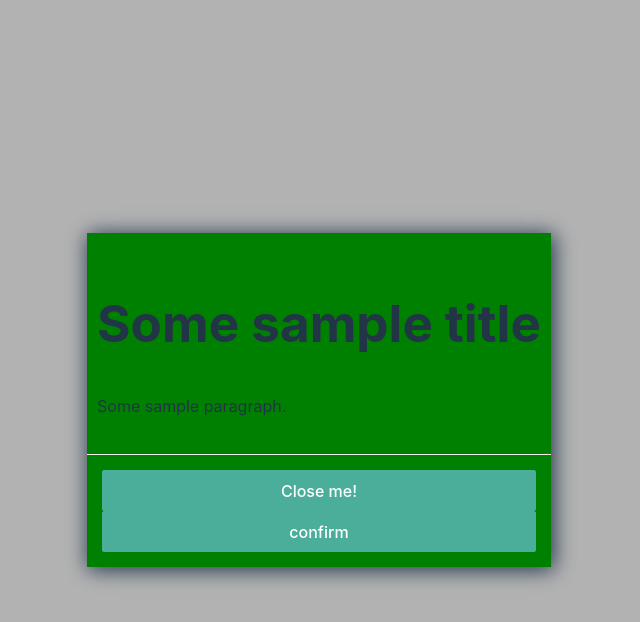
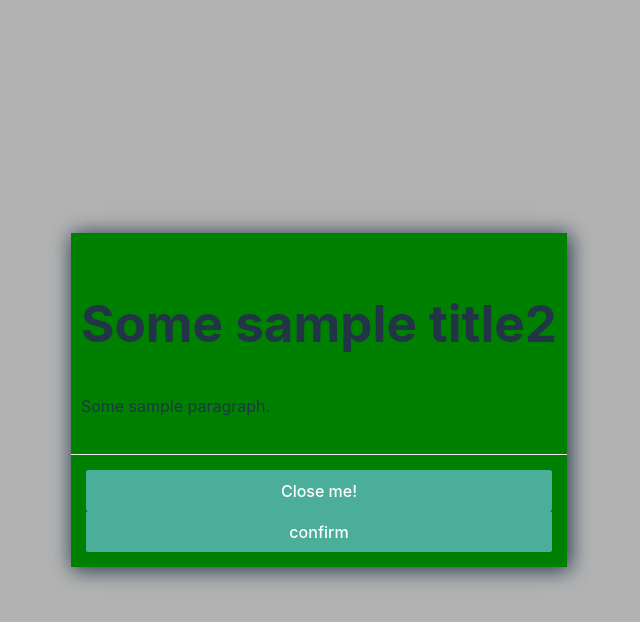
Before and after one commit to determaer/vue-use-modal, a Vue app: page / in a window 1280 px wide. Both pictures are taken after a click on the button "Open Modal!". Shown: the top 622 px of the page, without its empty margins (321-961 px from the left). Built offline with nearby package versions, Linux system fonts and the light colour scheme.

Commit message:
third: JSX additional content to modal

```diff
--- a/package.json
+++ b/package.json
@@ -9,6 +9,7 @@
     "preview": "vite preview"
   },
   "dependencies": {
+    "@vitejs/plugin-vue-jsx": "^4.0.1",
     "vue": "^3.5.12"
   },
   "devDependencies": {
--- a/src/App.vue
+++ b/src/App.vue
@@ -1,13 +1,20 @@
-<script setup>
+<script setup lang="jsx">
 import {useModal} from './components/Modal/useModals2'
 import Modal from './components/Modal/Modal.vue'
 import htmlFileContent from './components/Modal/html-file'
 const {showModal} = useModal()
 
+const content = (
+    <div onClick={() => console.log('Событие нажатия в JSX стиле')}>
+        <h1>Some sample title2</h1>
+        <p>Some sample paragraph.</p>
+    </div>
+)
+
 const openModal = () => {
     showModal(Modal, {
         isOpen: true,
-        htmlContent: htmlFileContent,
+        htmlContent: content,
     })
 }
 </script>
--- a/src/components/Modal/Modal.vue
+++ b/src/components/Modal/Modal.vue
@@ -14,9 +14,8 @@ console.log(props)
                 aria-labelledby="modalTitle"
                 aria-describedby="modalDescription">
                 <section class="modal-body" id="modalDescription">
-                    <div v-html="htmlContent"></div>
+                    <htmlContent />
                 </section>
-
                 <footer class="modal-footer">
                     <slot name="footer">
                         <button
--- a/vite.config.js
+++ b/vite.config.js
@@ -1,7 +1,8 @@
-import { defineConfig } from 'vite'
+import {defineConfig} from 'vite'
 import vue from '@vitejs/plugin-vue'
+import vueJsx from '@vitejs/plugin-vue-jsx'
 
-// https://vite.dev/config/
+// https://vite.dev/config/np
 export default defineConfig({
-  plugins: [vue()],
+    plugins: [vue(), vueJsx({})],
 })
```
Also changed, not shown: 1 other file (tests, documents, lock files or other folders).
